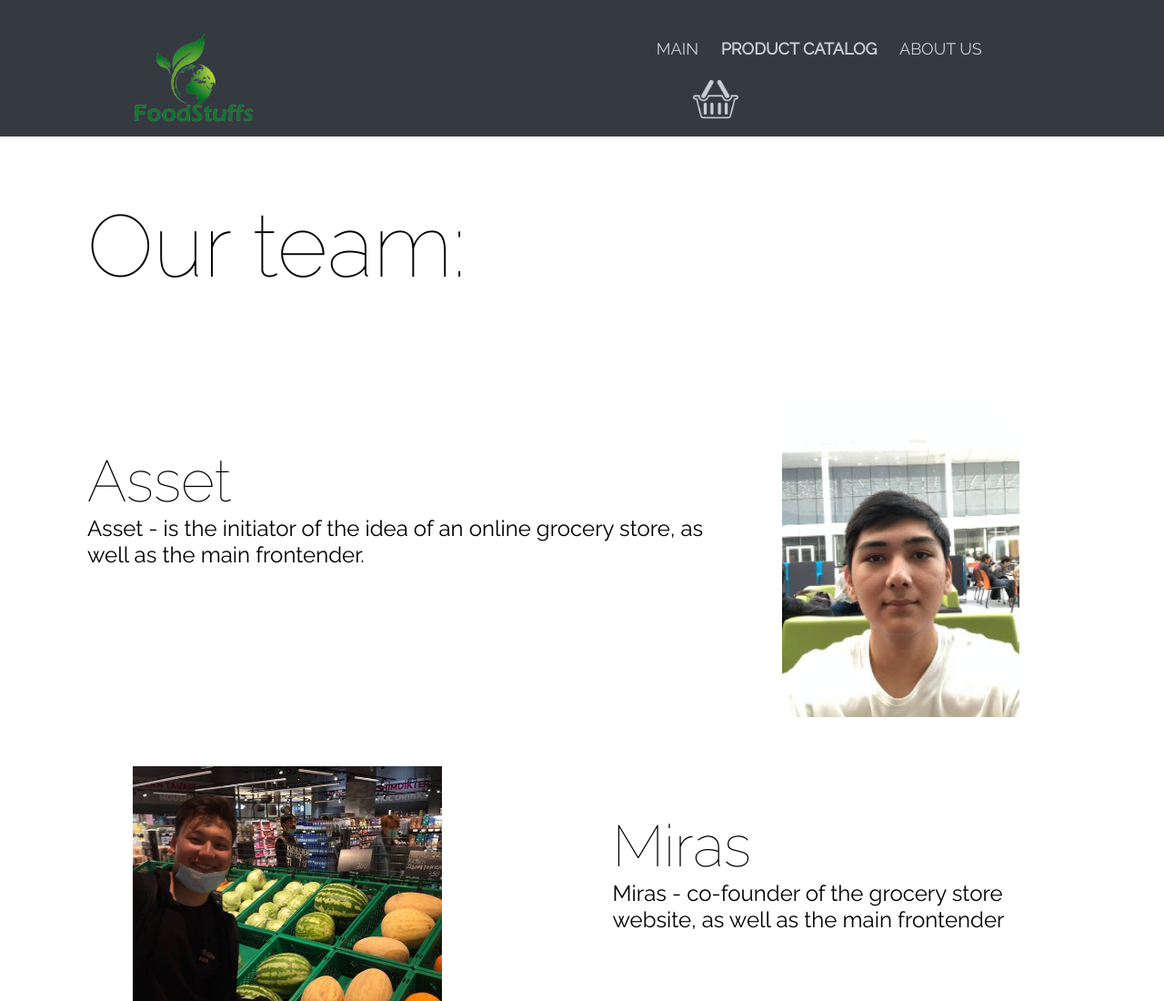
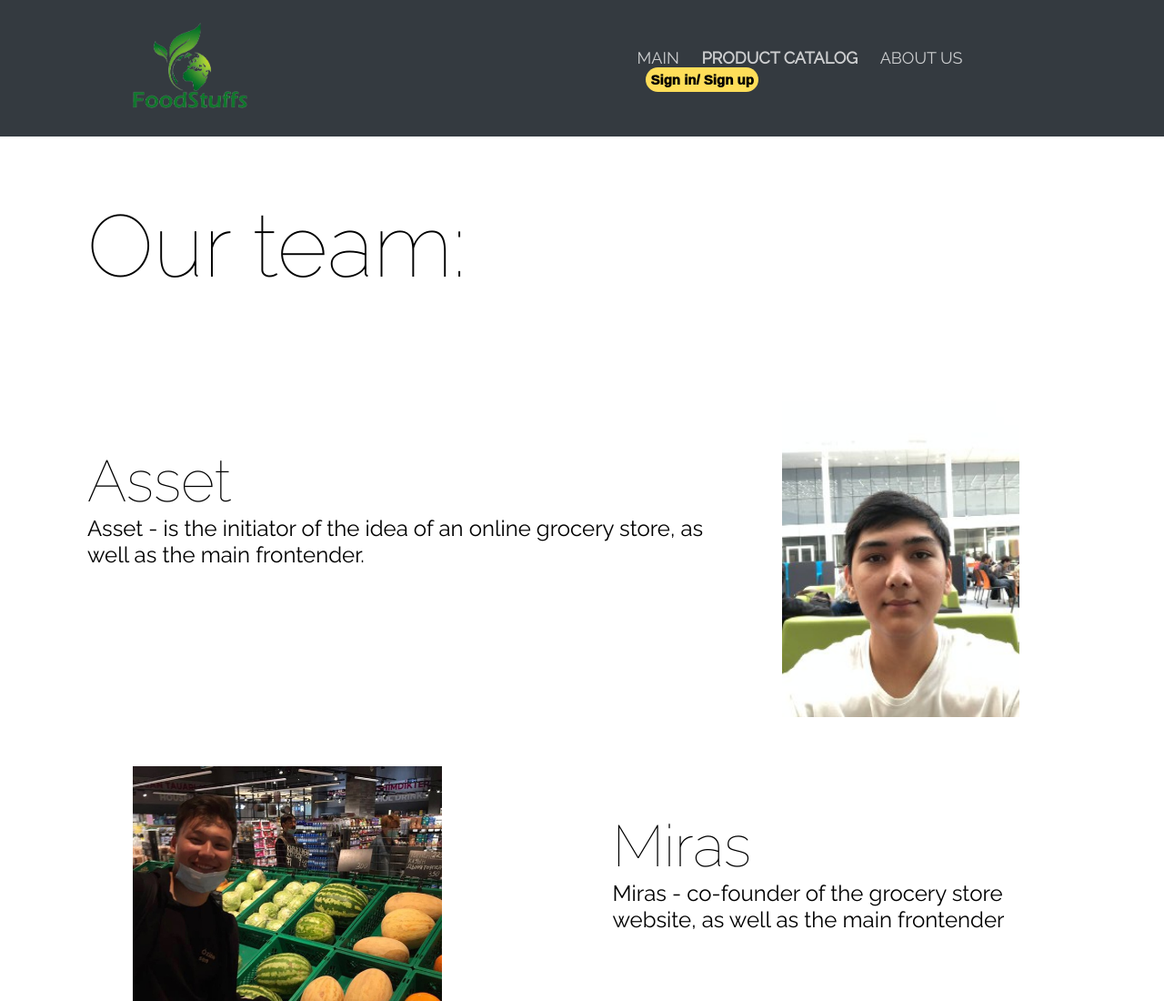
Before and after one commit to assyeet/Team-FoodStuff, a plain HTML site: page cod lavb/about.html in a window 1280 px wide. Shown: the top 1100 px of the page at 91% size. Drawn offline with nearby package versions, Linux system fonts and the light colour scheme.

Commit message:
Update about.html

```diff
--- a/cod lavb/about.html
+++ b/cod lavb/about.html
@@ -22,7 +22,7 @@
               <li><a href="file:///C:/Users/ASS/Desktop/cod%20lavb/main.html" class="header_menu_link">Main</a></li>
               <li><a href="file:///C:/Users/ASS/Desktop/cod%20lavb/product.html" class="header_menu_link"><strong>Product Catalog</strong></a></li>
               <li><a href="file:///C:/Users/ASS/Desktop/cod%20lavb/about.html#" class="header_menu_link">About us</a> </li>
-			  <li><a href="#" class="header_menu_link"> <img class="photo1" src="images/korz1.png" alt="smth"></a> </li>
+			  <a class = "signbtn" href = "registration.html"><button class="signbtn1">Sign in/ Sign up</button></a>
 
             </ul>
           </div>
```
